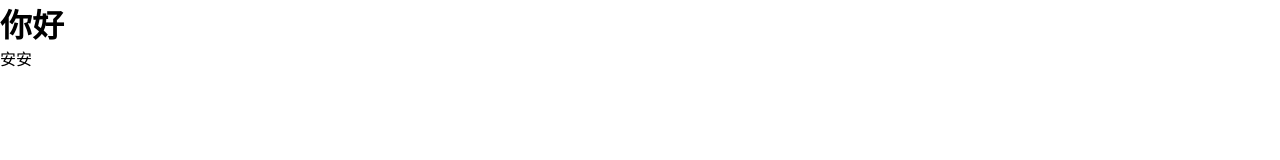
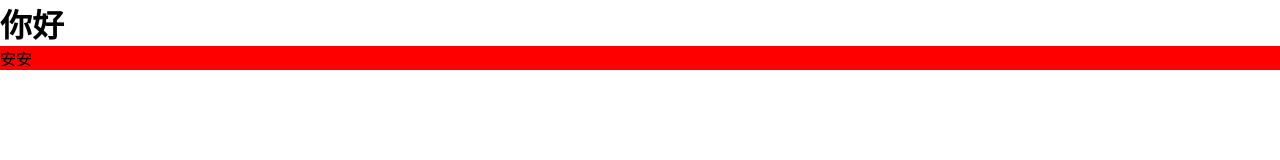
Before and after one commit to Waynechung1995/project, a plain HTML site: page index.html in a window 1280 px wide. Drawn offline with nearby package versions, Linux system fonts and the light colour scheme; files that its build step writes are made by us from their sources.

Commit message:
新增p css

```diff
--- a/style/style.scss
+++ b/style/style.scss
@@ -6,3 +6,7 @@
 h1{
     color: red($color: #000000);
 }
+p{
+    background-color: red;
+    color: green($color: #000000);
+}
```
